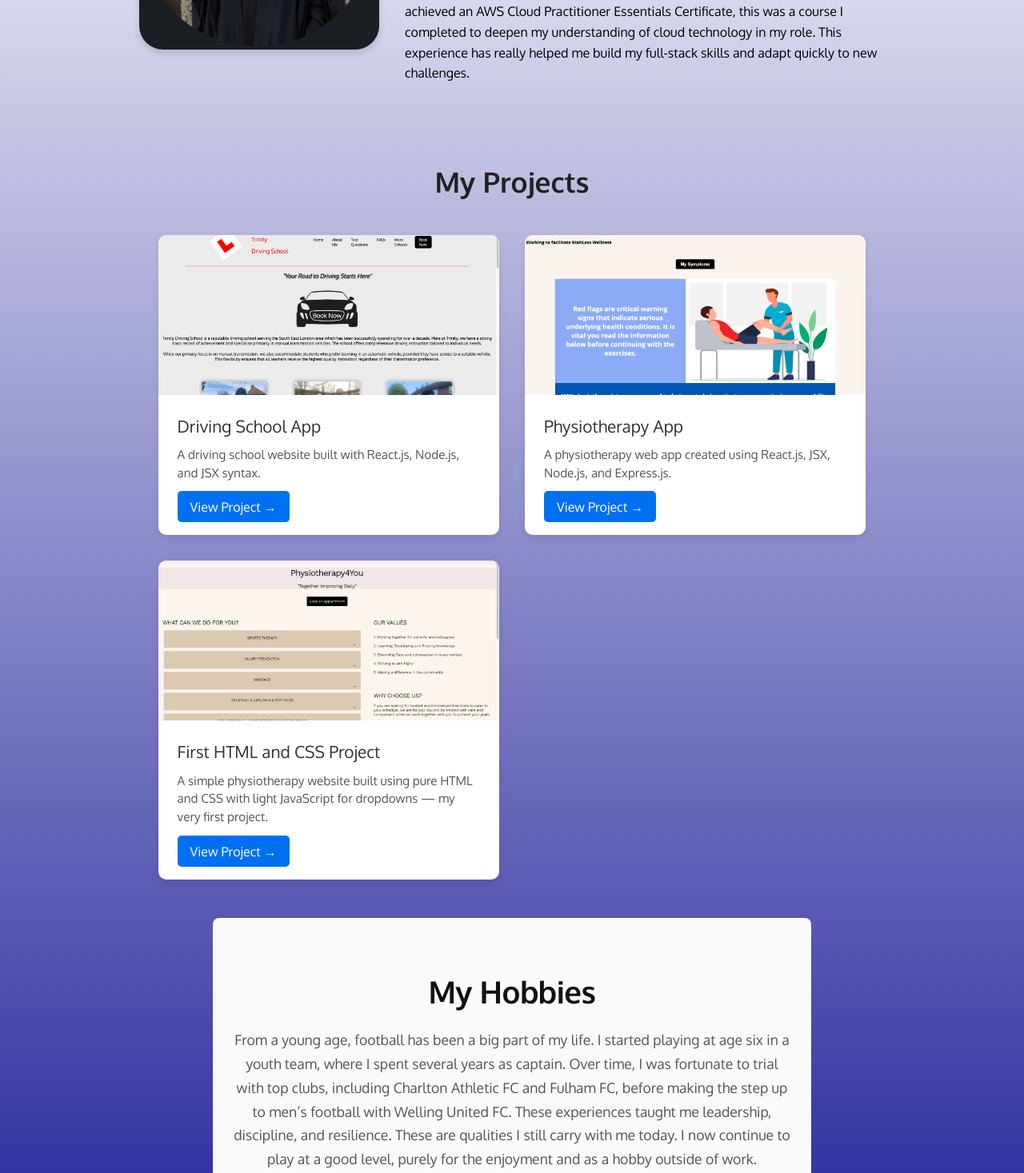
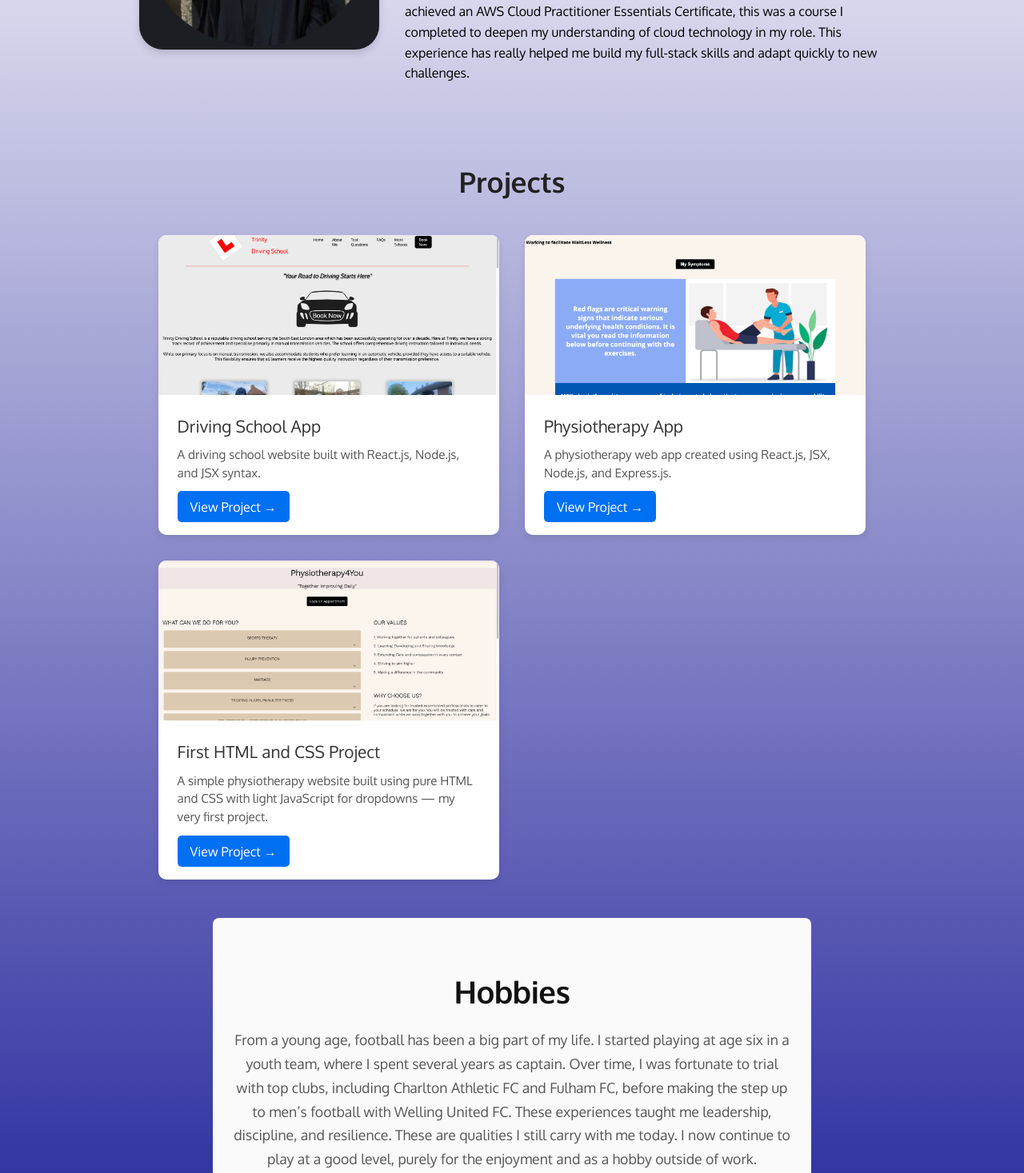
Before and after one commit to tosinfolarin/MyPortfolio, a React (Vite) app in the folder myPortfolio/: page / in a window 1280 px wide. Shown: the part 360-1827 px from the top of the page at 80% size. Built offline with nearby package versions, Linux system fonts and the light colour scheme.

Commit message:
further changes

```diff
--- a/myPortfolio/src/components/Hobbies.jsx
+++ b/myPortfolio/src/components/Hobbies.jsx
@@ -7,7 +7,7 @@ const Hobbies = () => {
   return (
     <section className="hobbies-section">
       <div className="hobbies-content">
-        <h2 className="hobbies-title">My Hobbies</h2>
+        <h2 className="hobbies-title">Hobbies</h2>
         <p className="hobbies-description">{information.hobbies_explanation}</p>
 
         <div className="hobbies-images">
--- a/myPortfolio/src/components/Projects.jsx
+++ b/myPortfolio/src/components/Projects.jsx
@@ -30,7 +30,7 @@ const projects = [
 const Projects = () => {
   return (
     <div className="projects-container">
-      <h2 className="projects-title">My Projects</h2>
+      <h2 className="projects-title">Projects</h2>
       <div className="projects-grid">
         {projects.map((project, index) => (
           <div className="project-card" key={index}>
```
